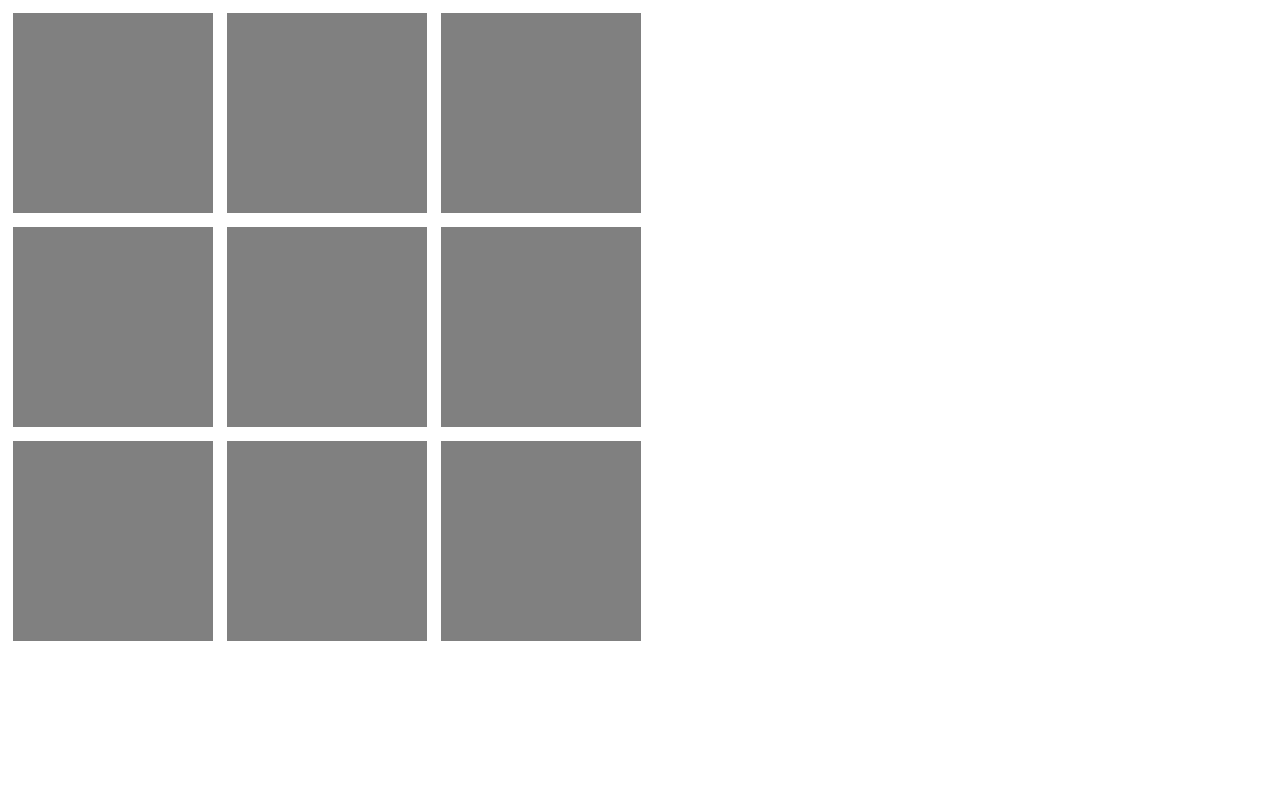
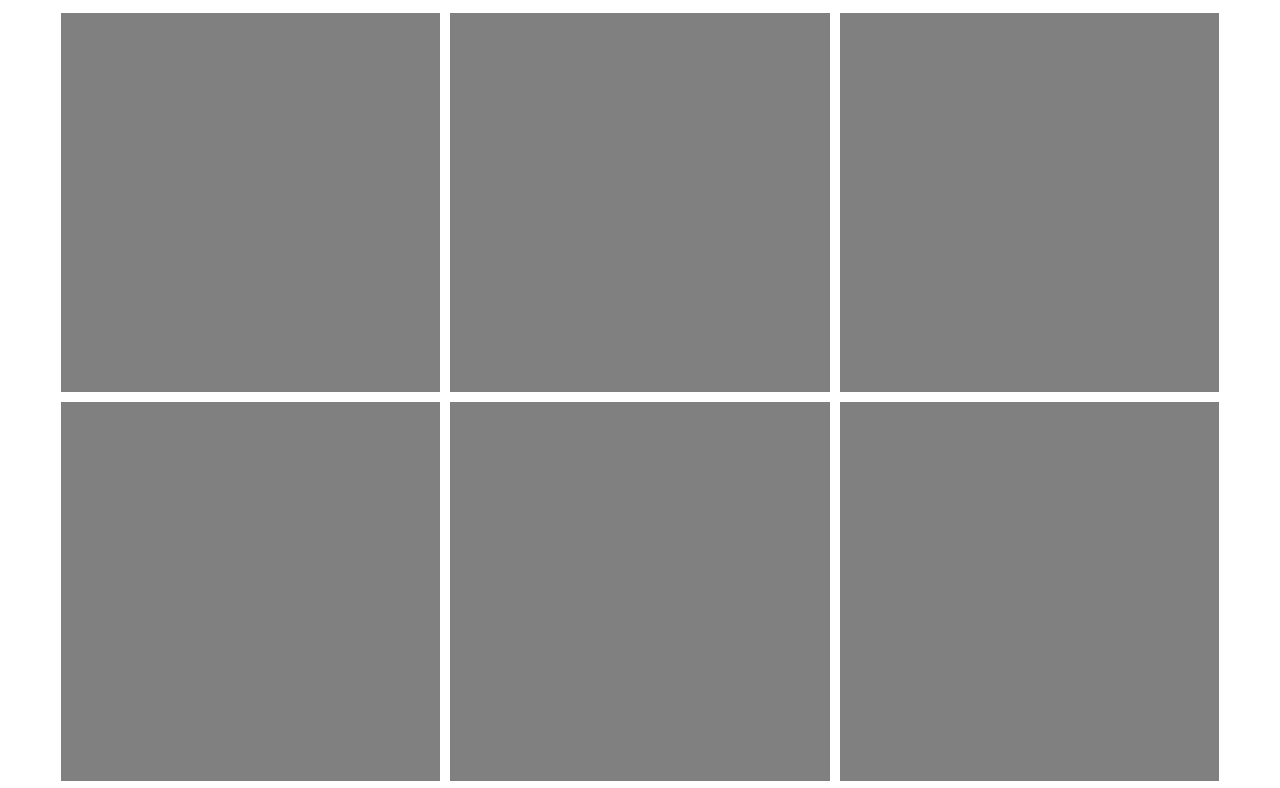
Before and after one commit to CoderXXL/memory2dot0, a plain HTML site: page index.html in a window 1280 px wide. Shown: the top 788 px of the page. Drawn offline with Linux system fonts and the light colour scheme.

Commit message:
[master] Using sass, add grid

```diff
--- a/index.html
+++ b/index.html
@@ -23,7 +23,10 @@
             <div class="card__face card__face--back"></div>
         </div>
 
-        <br />
+        <div class="card back-side">
+            <div class="card__face card__face--front"></div>
+            <div class="card__face card__face--back"></div>
+        </div>
 
         <div class="card back-side">
             <div class="card__face card__face--front"></div>
@@ -39,17 +42,11 @@
             <div class="card__face card__face--front"></div>
             <div class="card__face card__face--back"></div>
         </div>
-
-        <br /
-        >
         <div class="card back-side">
             <div class="card__face card__face--front"></div>
             <div class="card__face card__face--back"></div>
         </div>
-        <div class="card back-side">
-            <div class="card__face card__face--front"></div>
-            <div class="card__face card__face--back"></div>
-        </div>
+
         <div class="card back-side">
             <div class="card__face card__face--front"></div>
             <div class="card__face card__face--back"></div>
--- a/js/script.js
+++ b/js/script.js
@@ -1,4 +1,8 @@
 window.onload = () => {
+  this.setEventListener()
+}
+
+function setEventListener() {
   let card = document.getElementsByClassName('card');
 
   for (let i = 0; i < card.length; i++) {
--- /dev/null
+++ b/scss/main.scss
@@ -0,0 +1,43 @@
+.field {
+  display: flex;
+  flex-direction: row;
+  flex-wrap: wrap;
+  justify-content: center;
+
+  .card {
+    position: relative;
+    cursor: pointer;
+    transition: transform 0.5s;
+    transform-style: preserve-3d;
+    margin: 5px;
+    width: 30%;
+
+    &:before {
+      content: "";
+      display: block;
+      padding-bottom: 100%;
+    }
+
+    .card__face {
+      position: absolute;
+      top: 0;
+      left: 0;
+      bottom: 0;
+      right: 0;
+      backface-visibility: hidden;
+    }
+
+    .card__face--front {
+      background: grey;
+    }
+
+    .card__face--back {
+      transform: rotateY(180deg);
+      background: blue;
+    }
+  }
+
+  .card.is-flipped {
+    transform: rotateY(-180deg);
+  }
+}
```
Also changed, not shown: css/main.css, 1 other file.
